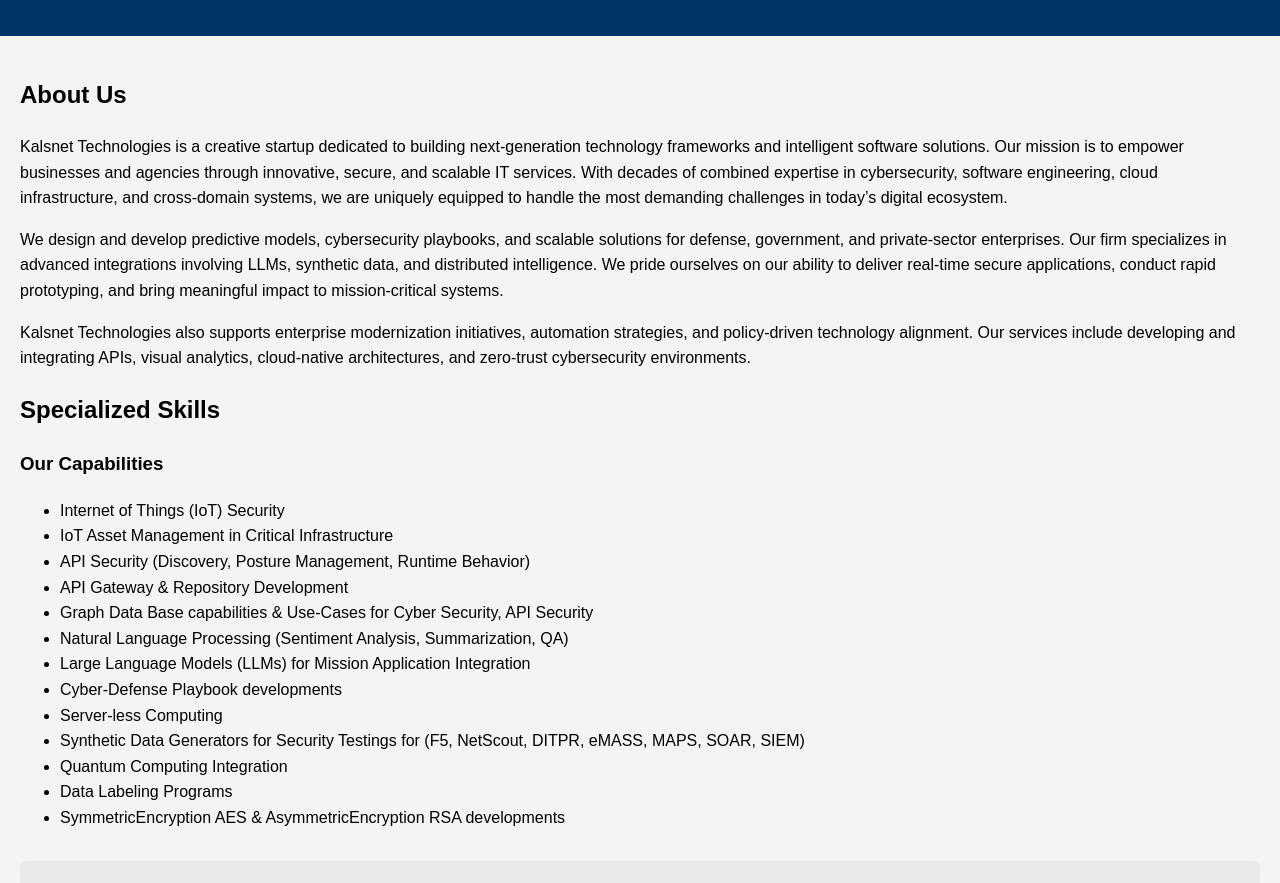
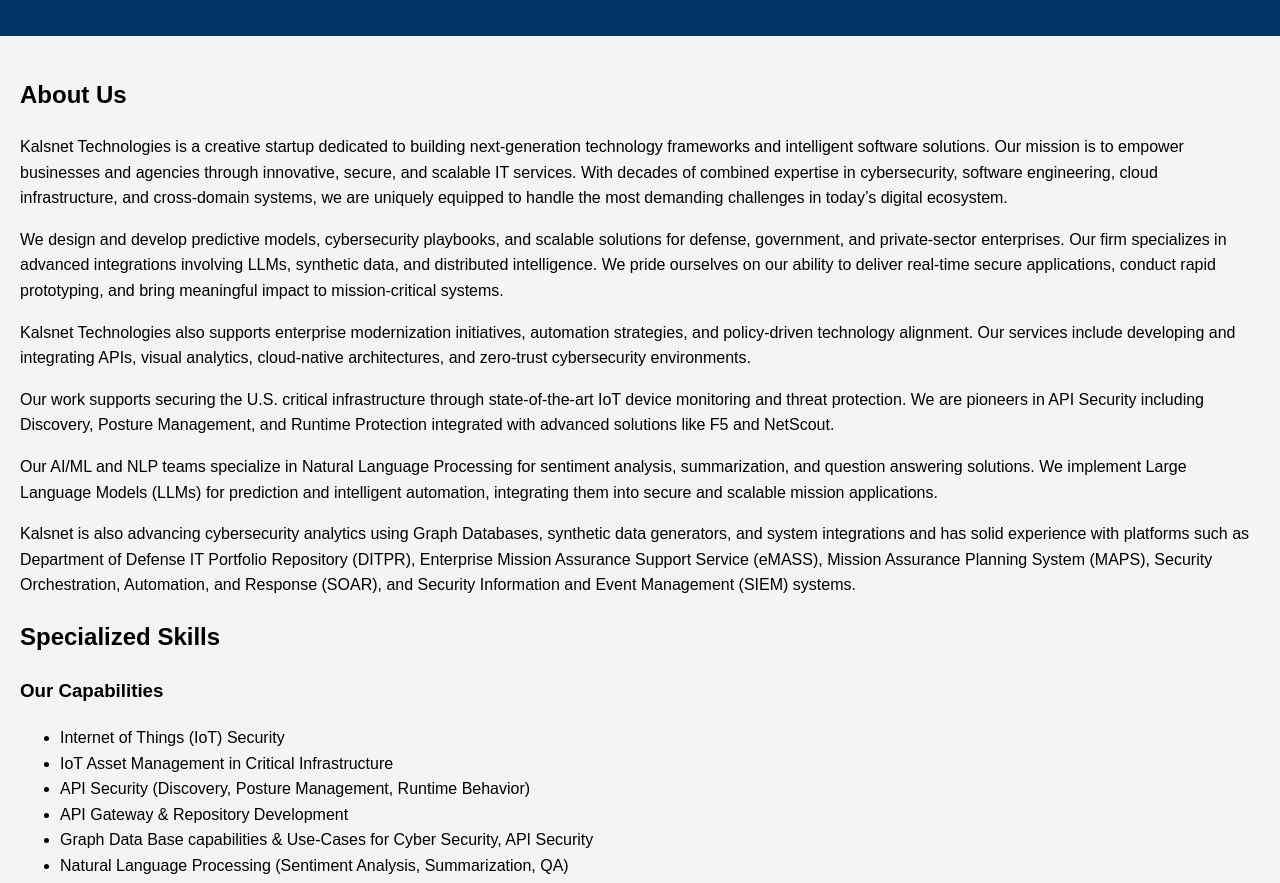
Before and after one commit to kalsr/Kalsnet-LogicGrid, a plain HTML site: page index.html in a window 1280 px wide. Shown: the part 214-1097 px from the top of the page. Drawn offline with Linux system fonts and the light colour scheme.

Commit message:
Update index.html

```diff
--- a/index.html
+++ b/index.html
@@ -190,6 +190,31 @@
 
         </p>
 
+<p>
+
+        Our work supports securing the U.S. critical infrastructure through state-of-the-art IoT device monitoring and threat protection.
+
+        We are pioneers in API Security including Discovery, Posture Management, and Runtime Protection integrated with advanced solutions like F5 and NetScout.
+
+    </p>
+
+    <p>
+
+        Our AI/ML and NLP teams specialize in Natural Language Processing for sentiment analysis, summarization, and question answering solutions.
+
+        We implement Large Language Models (LLMs) for prediction and intelligent automation, integrating them into secure and scalable mission applications.
+
+    </p>
+
+    <p>
+
+        Kalsnet is also advancing cybersecurity analytics using Graph Databases, synthetic data generators, and system integrations and has solid experience with platforms such as
+
+        Department of Defense IT Portfolio Repository (DITPR), Enterprise Mission Assurance Support Service (eMASS), Mission Assurance Planning System (MAPS),
+
+        Security Orchestration, Automation, and Response (SOAR), and Security Information and Event Management (SIEM) systems.
+
+    </p>
 
 
     <h2>Specialized Skills</h2>
```
